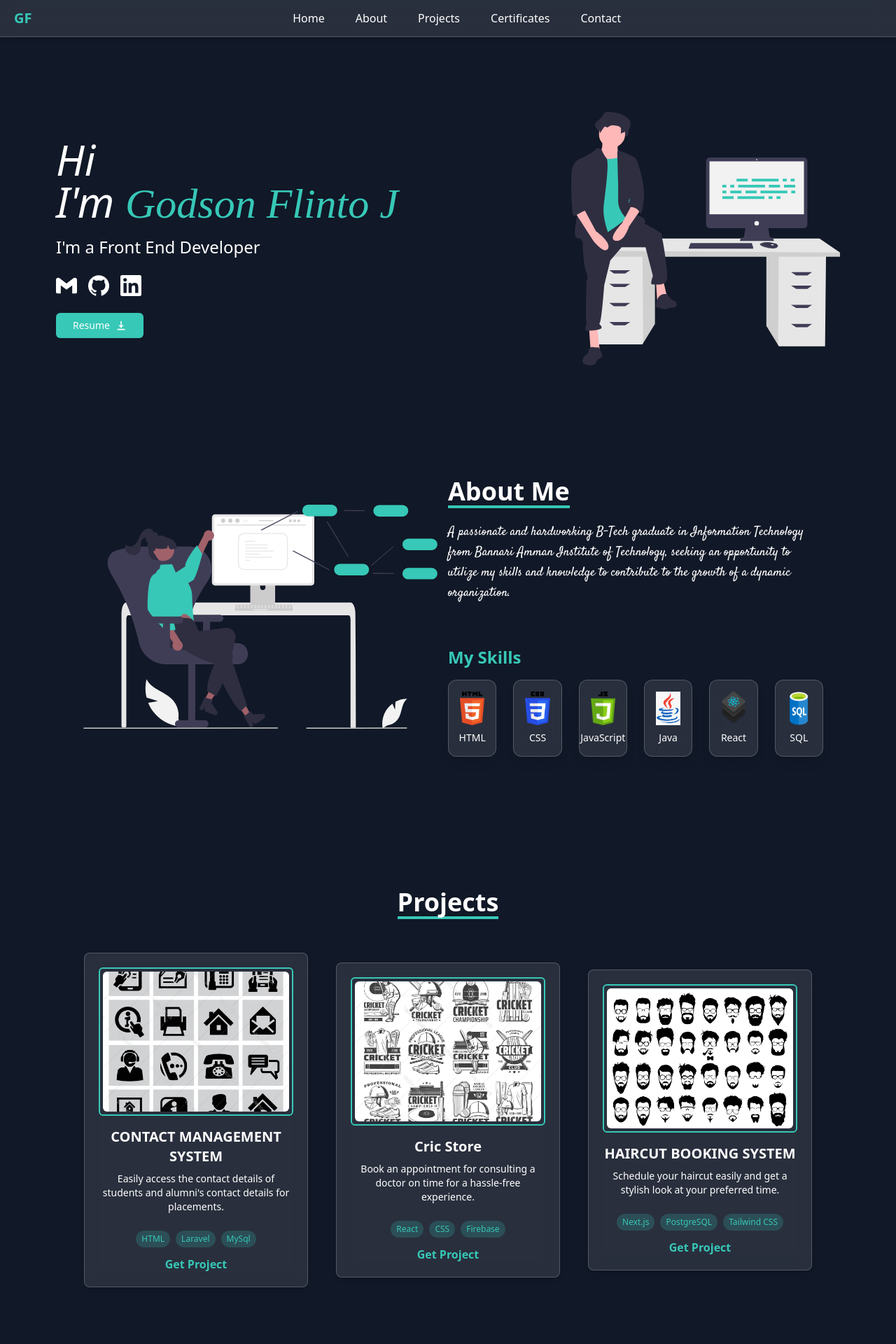
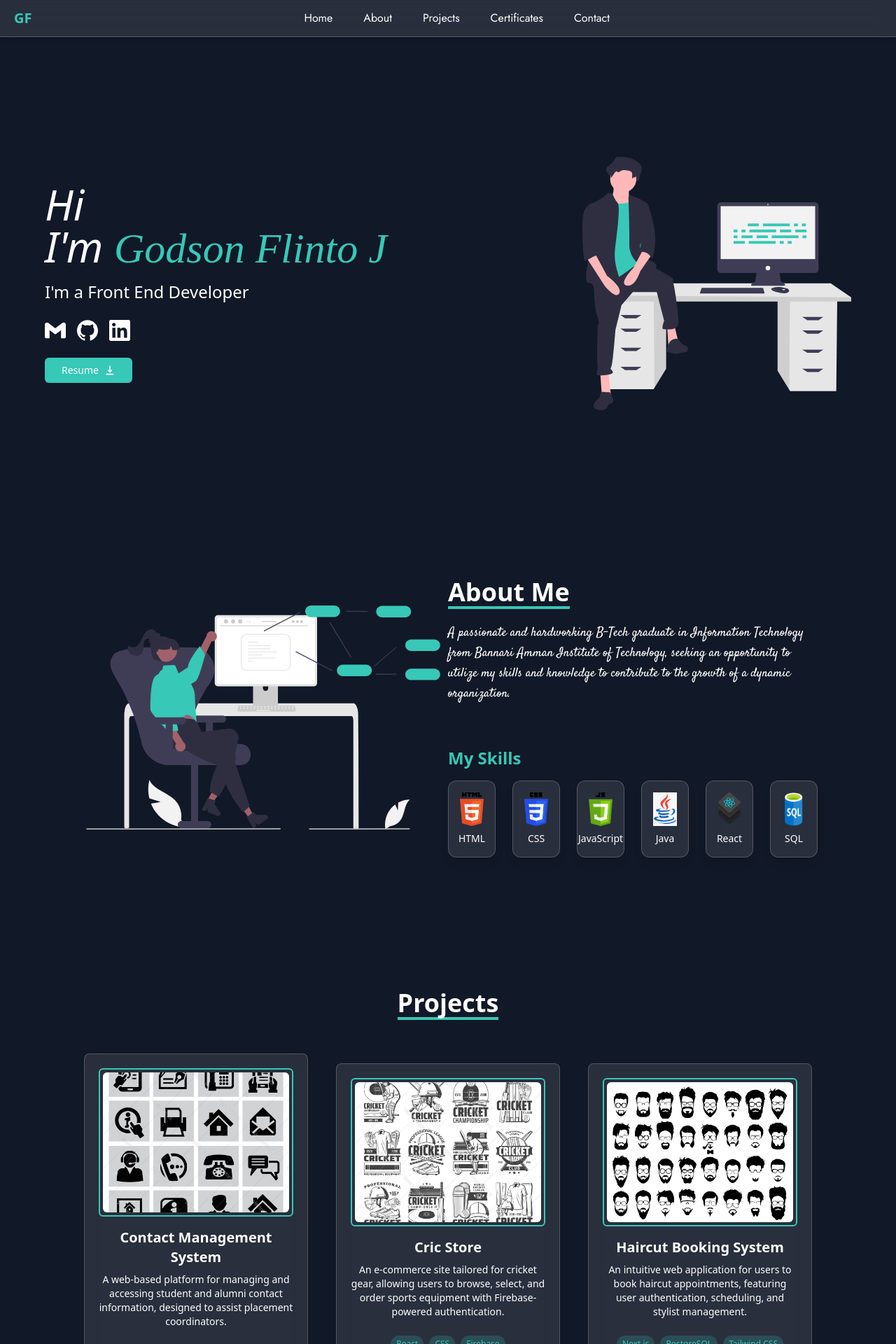
Before and after one commit to GodsonFlinto/Godson_Porfolio, a React (Vite) app: page / in a window 1280 px wide. Shown: the top 1920 px of the page at 70% size. Built offline with nearby package versions, Linux system fonts and the light colour scheme; a web font is replaced by a local one.

Commit message:
complete updated version of portfolio with responsive design

```diff
--- a/index.html
+++ b/index.html
@@ -8,6 +8,9 @@
 <link rel="preconnect" href="https://fonts.googleapis.com">
 <link rel="preconnect" href="https://fonts.gstatic.com" crossorigin>
 <link href="https://fonts.googleapis.com/css2?family=Satisfy&display=swap" rel="stylesheet">
+<link rel="preconnect" href="https://fonts.googleapis.com">
+<link rel="preconnect" href="https://fonts.gstatic.com" crossorigin>
+<link href="https://fonts.googleapis.com/css2?family=Jost:ital,wght@0,100..900;1,100..900&display=swap" rel="stylesheet">
     <link rel="icon" type="image" href="favicon-32x32.png" />
     <meta name="viewport" content="width=device-width, initial-scale=1.0" />
     <title>Godson's Portfolio</title>
--- a/src/App.jsx
+++ b/src/App.jsx
@@ -9,12 +9,12 @@ import Footer from './components/Footer'
 
 function App() {
   return (
-    <div className="bg-gray-900 text-white min-h-screen">
+    <div className="bg-gray-900 text-white min-h-screen ">
       {/* Fixed Header & Mobile Menu */}
       <Header />
 
       {/* Main content: push below fixed header */}
-      <main className="pt-20 px-"> {/* Adjust pt-24 if header height is larger */}
+      <main className="pt-20"> {/* Increased from pt-20 to pt-28 */}
         <Hero />
         <About />
         <Projects />
--- a/src/components/About.jsx
+++ b/src/components/About.jsx
@@ -24,7 +24,7 @@ export default function About() {
   ];
 
   return (
-    <section id='about' className='bg-gray-900 text-white px-6 py-20'>
+    <section id='about' className='bg-gray-900 text-white px-8 py-20'>
 
       {/* ------------ Mobile Layout ------------ */}
       <div className='md:hidden flex flex-col items-center'>
@@ -56,7 +56,7 @@ export default function About() {
       </div>
 
       {/* ------------ Desktop Layout ------------ */}
-      <div className='hidden md:flex flex-row px-4 md:px-10 lg:px-20'>
+      <div className='hidden md:flex flex-row px-4 md:px-10 pt-20 lg:px-20'>
         {/* Image */}
         <div className='w-1/2 flex items-center justify-center'>
           <img src={AboutImg} alt='About Illustration' className='w-full h-80 object-contain' />
--- a/src/components/Header.jsx
+++ b/src/components/Header.jsx
@@ -20,7 +20,7 @@ export default function Header() {
 
         {/* Desktop Nav */}
         <nav className="hidden md:flex flex-1 justify-center">
-          <ul className="flex space-x-5 text-base font-medium text-white">
+          <ul className="flex space-x-5 text-base font-medium= text-white font-nav-font ">
             {navLinks.map((link) => (
               <li key={link.href}>
                 <a
--- a/src/components/Hero.jsx
+++ b/src/components/Hero.jsx
@@ -14,24 +14,23 @@ export default function Hero() {
   };
 
   return (
-    <section className='bg-gray-900 px-4 sm:px-6 py-20 relative'>
-
+    <section className="bg-gray-900 px-3 sm:px-6 pt-24 md:pt-36 pb-20 relative">
       {/* Flex wrapper */}
-      <div className='flex flex-col sm:flex-row items-center justify-center gap-8 md:gap-16 max-w-6xl mx-auto px-4'>
+      <div className="flex flex-col sm:flex-row items-center justify-center gap-8 md:gap-16 max-w-6xl mx-auto">
 
         {/* Text section */}
-        <div className='w-full sm:w-1/2'>
-          <h1 className='text-white text-4xl sm:text-5xl lg:text-6xl italic leading-tight'>
+        <div className="w-full sm:w-1/2">
+          <h1 className="text-white text-4xl sm:text-5xl lg:text-6xl italic leading-tight">
             Hi <br />
-            I'm <span className='text-[#37C8B7] font-hero-font'>Godson Flinto J</span>
+            I'm <span className="text-[#37C8B7] font-hero-font">Godson Flinto J</span>
           </h1>
-          <p className='text-2xl mt-4 text-white'>{config.subtitle}</p>
+          <p className="text-2xl mt-4 text-white">{config.subtitle}</p>
 
           {/* Social links */}
-          <div className='flex py-6'>
-            <a href={config.sociallink.gmail} className='pr-4 text-white hover:text-[#37C8B7]'><SiGmail size={30} /></a>
-            <a href={config.sociallink.github} target='_blank' rel="noopener noreferrer" className='pr-4 text-white hover:text-[#37C8B7]'><SiGithub size={30} /></a>
-            <a href={config.sociallink.linkedin} target='_blank' rel="noopener noreferrer" className='pr-4 text-white hover:text-[#37C8B7]'><SiLinkedin size={30} /></a>
+          <div className="flex py-6">
+            <a href={config.sociallink.gmail} className="pr-4 text-white hover:text-[#37C8B7]"><SiGmail size={30} /></a>
+            <a href={config.sociallink.github} target="_blank" rel="noopener noreferrer" className="pr-4 text-white hover:text-[#37C8B7]"><SiGithub size={30} /></a>
+            <a href={config.sociallink.linkedin} target="_blank" rel="noopener noreferrer" className="pr-4 text-white hover:text-[#37C8B7]"><SiLinkedin size={30} /></a>
           </div>
 
           {/* Resume Button */}
@@ -48,8 +47,8 @@ export default function Hero() {
         </div>
 
         {/* Image section */}
-        <div className='w-full sm:w-1/2 flex justify-center sm:justify-end'>
-          <img className='w-64 sm:w-72 md:w-80 lg:w-96' src={Heroimg} alt="Hero" />
+        <div className="w-full sm:w-1/2 flex justify-center sm:justify-end">
+          <img className="w-64 sm:w-72 md:w-80 lg:w-96" src={Heroimg} alt="Hero" />
         </div>
       </div>
     </section>
--- a/src/components/Projects.jsx
+++ b/src/components/Projects.jsx
@@ -1,34 +1,34 @@
-import { MdDescription } from 'react-icons/md'
-import websiteImg from '../assets/project1.png'
-import websiteImg2 from '../assets/project2.jpg'
-import websiteImg3 from '../assets/project3.png'
+import { MdDescription } from 'react-icons/md';
+import websiteImg from '../assets/project1.png';
+import websiteImg2 from '../assets/project2.jpg';
+import websiteImg3 from '../assets/project3.png';
 
 export default function Projects() {
   const config = {
     projects: [
       {
         image: websiteImg,
-        title: "CONTACT MANAGEMENT SYSTEM",
-        description: "Easily access the contact details of students and alumni's contact details for placements.",
+        title: "Contact Management System",
+        description: "A web-based platform for managing and accessing student and alumni contact information, designed to assist placement coordinators.",
         link: "https://github.com/GodsonFlinto/Contact-Management-System",
-        tech: ['HTML', 'Laravel', 'MySql'],
+        tech: ['HTML', 'Laravel', 'MySQL'],
       },
       {
         image: websiteImg2,
         title: "Cric Store",
-        description: "Book an appointment for consulting a doctor on time for a hassle-free experience.",
+        description: "An e-commerce site tailored for cricket gear, allowing users to browse, select, and order sports equipment with Firebase-powered authentication.",
         link: "https://github.com/GodsonFlinto/cricketstore",
         tech: ['React', 'CSS', 'Firebase'],
       },
       {
         image: websiteImg3,
-        title: "HAIRCUT BOOKING SYSTEM",
-        description: "Schedule your haircut easily and get a stylish look at your preferred time.",
+        title: "Haircut Booking System",
+        description: "An intuitive web application for users to book haircut appointments, featuring user authentication, scheduling, and stylist management.",
         link: "https://github.com/GodsonFlinto/sheartime",
         tech: ['Next.js', 'PostgreSQL', 'Tailwind CSS'],
       }
     ]
-  }
+  };
 
   return (
     <section id='projects' className="flex flex-col py-20 px-4 sm:px-5 justify-center bg-gray-900">
@@ -84,5 +84,5 @@ export default function Projects() {
         </div>
       </div>
     </section>
-  )
+  );
 }
--- a/tailwind.config.js
+++ b/tailwind.config.js
@@ -5,7 +5,8 @@ export default {
     extend: {},
     fontFamily : {
       'hero-font' : 'Macondo',
-      'font-new' : 'Satisfy'
+      'font-new' : 'Satisfy',
+      'nav-font' : 'Jost'
     }
   },
   plugins: [],
```
